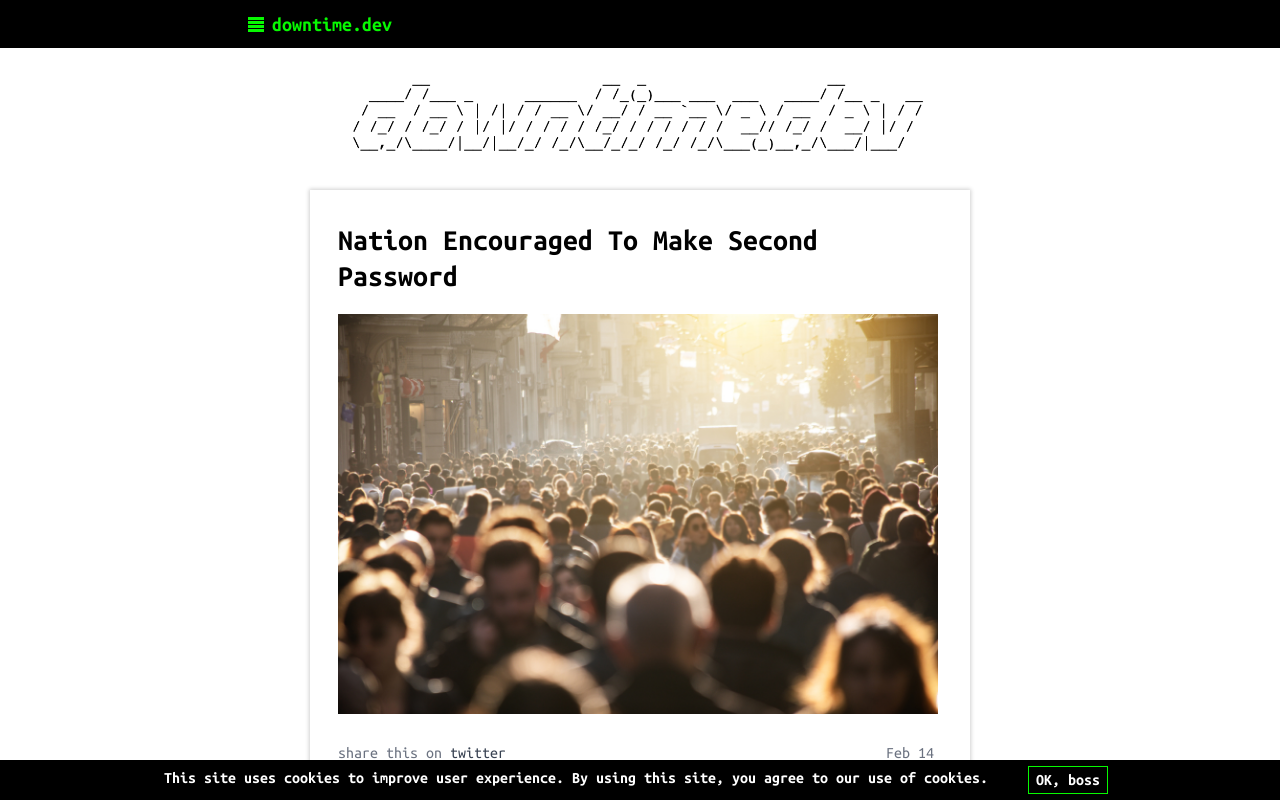
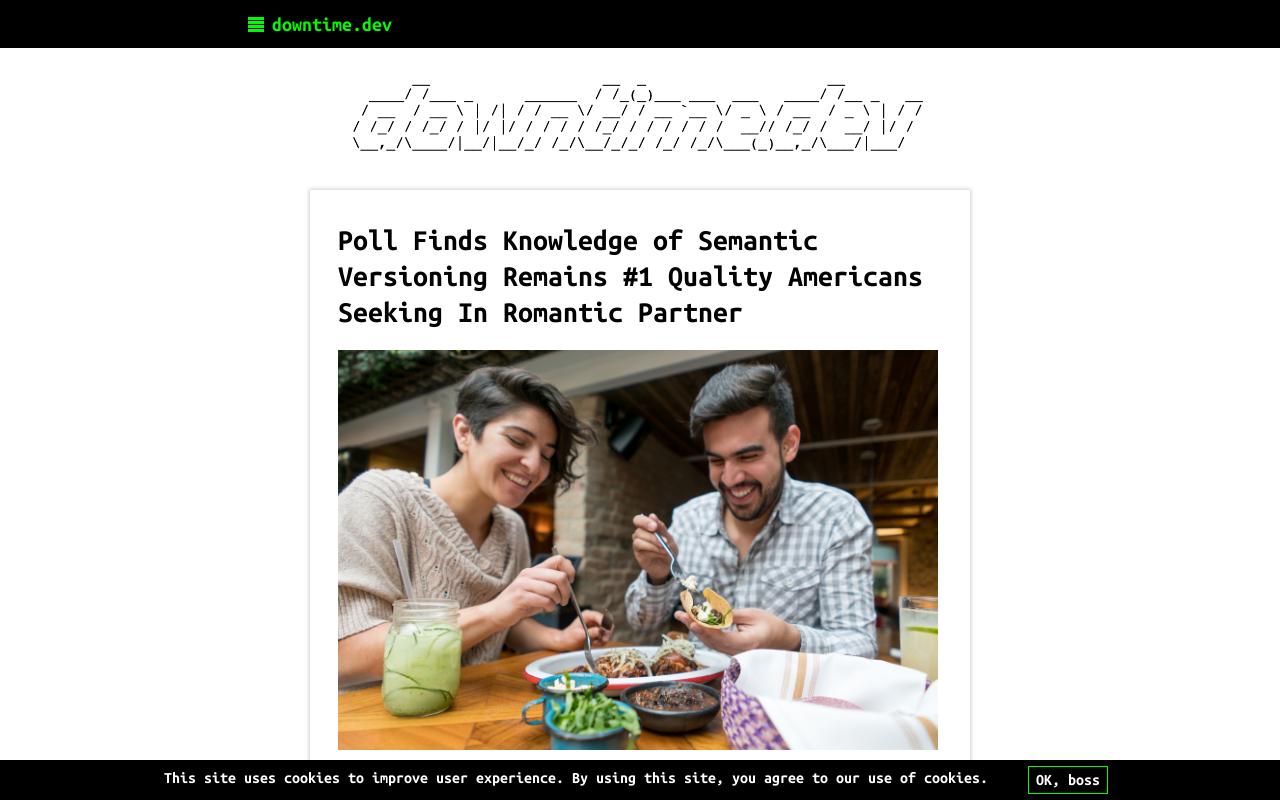
Before and after one commit to gravitational/downtime, a Next.js app: page / in a window 1280 px wide. Shown: the top 800 px of the page. Built offline with nearby package versions, Linux system fonts and the light colour scheme; no server answers.

Commit message:
move 'romantic partner' joke to 2-14 position

```diff
--- a/data/jokes.ts
+++ b/data/jokes.ts
@@ -105,14 +105,6 @@ const RawJokes: HeadlineProps[] = [
     twitterImage: "pic.twitter.com/OB7MKCV0H5",
     pubDate: new Date(2022, 0, 4),
     anchor: 10017,
-  },
-  {
-    headline:
-      "Poll Finds Knowledge of Semantic Versioning Remains #1 Quality Americans Seeking In Romantic Partner",
-    image: "/assets/images/romance@2x.jpg",
-    twitterImage: "pic.twitter.com/2jrdX9AHnV",
-    pubDate: new Date(2022, 0, 5),
-    anchor: 10010,
   },
   {
     headline:
@@ -271,11 +263,11 @@ const RawJokes: HeadlineProps[] = [
   },
   {
     headline:
-      "Nation Encouraged To Make Second Password",
-    image: "/assets/images/crowd@2x.jpg",
-    twitterImage: "pic.twitter.com/4vwJVLJmnd",
+      "Poll Finds Knowledge of Semantic Versioning Remains #1 Quality Americans Seeking In Romantic Partner",
+    image: "/assets/images/romance@2x.jpg",
+    twitterImage: "pic.twitter.com/2jrdX9AHnV",
     pubDate: new Date(2022, 1, 14),
-    anchor: 10033,
+    anchor: 10010,
   },
 ];
 
```
